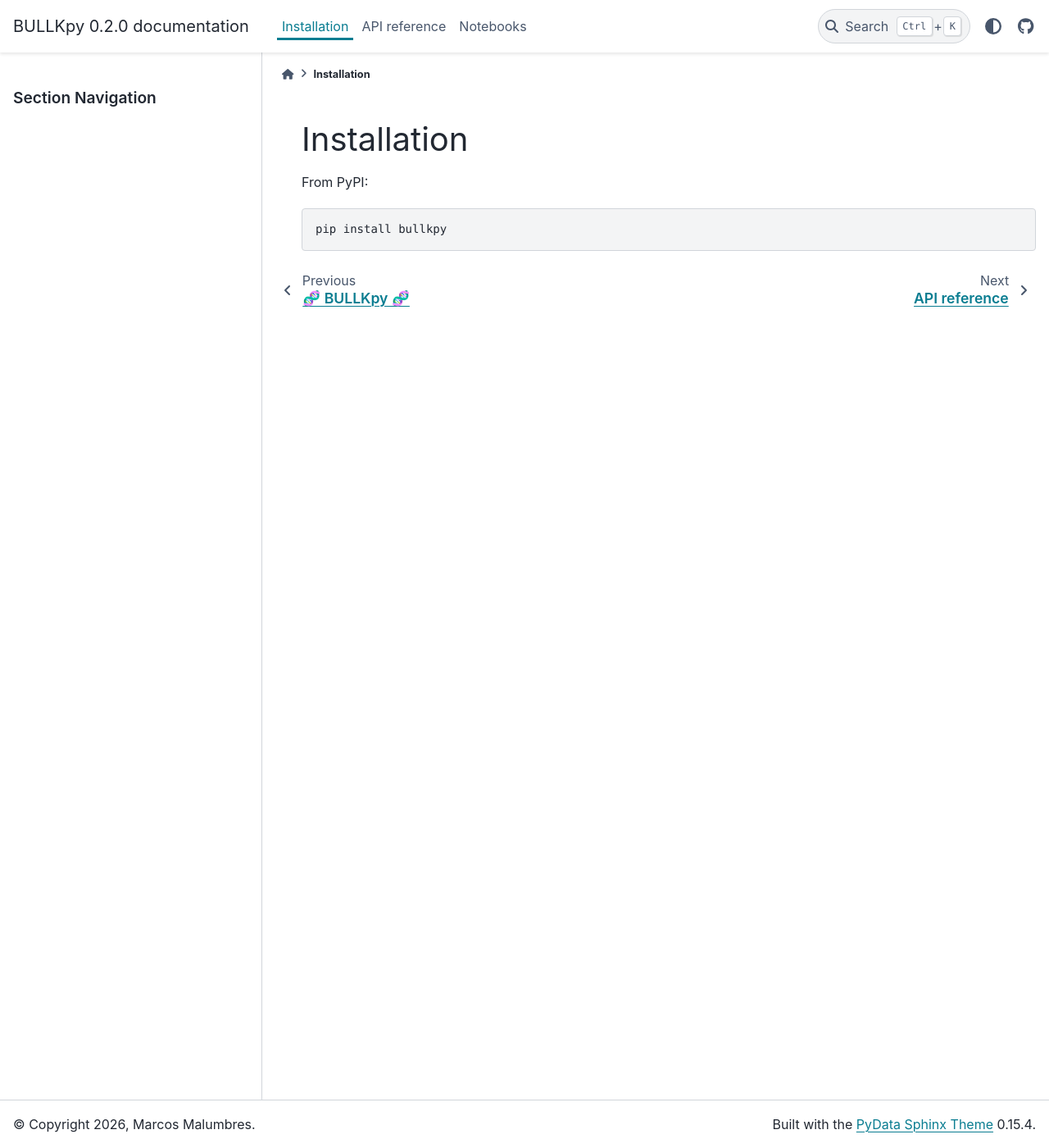
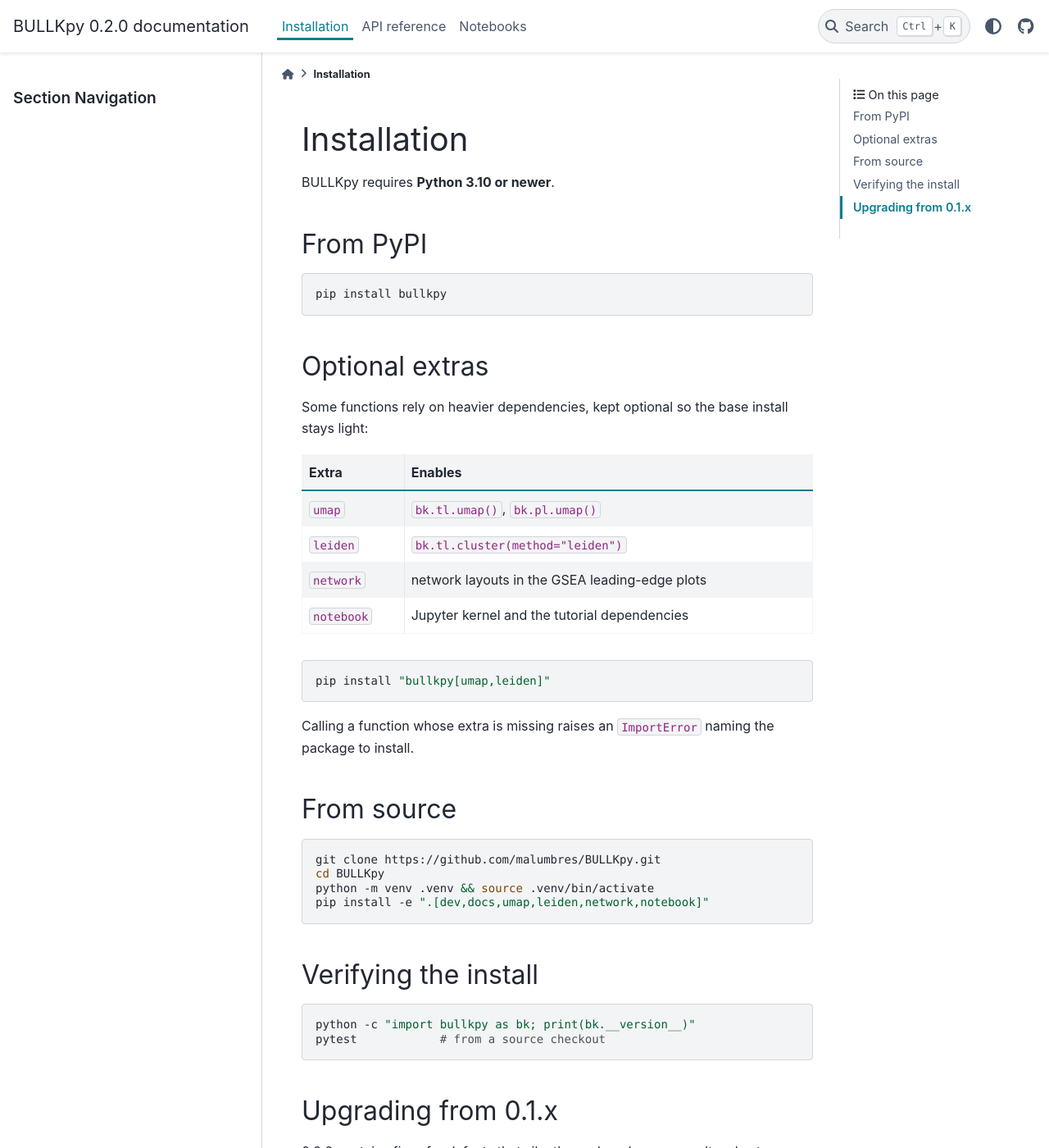
Before and after one commit to malumbres/BULLKpy, a Sphinx documentation site: the page built from docs/install.md, in a window 1280 px wide and 1400 px high. Shown: the whole window at 82% size. Built offline with Sphinx 7.4.7 and the PyData theme 0.15.4, drawn with Linux system fonts in a browser that asks for light colours; pages that are not in the unit, such as notebooks, are missing from menus; some of the changed text lies outside the part shown.

Commit message:
Align README and install docs with the shipped API
The README's "Typical workflow" was a schematic list of call names fenced
as shell, containing Python, and reading as copy-pasteable code. It never
was: bk.tl.de(adata) has always required groupby/group/reference, and 45
of its lines could not bind against the real signatures.

Replace it with a quick start that actually runs end to end, from
read_counts through QC, PCA, clustering, DE, associations and saving, and
keep the call list as a clearly labelled function index pointing at the
API reference. A new test binds every bk.* call in a README python block
against the real signatures, so the front page cannot drift again.

Also: the README claimed Python >= 3.9 in the notes while stating 3.10 in
the install section; document the upgrade path for the 0.2.0 breaking
changes where users will actually see it; expand docs/install.md to cover
the Python floor, the optional extras and what each enables; and drop four
unused image assets, including a stale 1 MB logo.

Co-Authored-By: Claude Opus 5 <noreply@anthropic.com>

````diff
--- a/docs/install.md
+++ b/docs/install.md
@@ -1,7 +1,51 @@
 # Installation
 
-From PyPI:
+BULLKpy requires **Python 3.10 or newer**.
+
+## From PyPI
 
 ```bash
 pip install bullkpy
 ```
+
+## Optional extras
+
+Some functions rely on heavier dependencies, kept optional so the base install
+stays light:
+
+| Extra | Enables |
+| --- | --- |
+| `umap` | `bk.tl.umap()`, `bk.pl.umap()` |
+| `leiden` | `bk.tl.cluster(method="leiden")` |
+| `network` | network layouts in the GSEA leading-edge plots |
+| `notebook` | Jupyter kernel and the tutorial dependencies |
+
+```bash
+pip install "bullkpy[umap,leiden]"
+```
+
+Calling a function whose extra is missing raises an `ImportError` naming the
+package to install.
+
+## From source
+
+```bash
+git clone https://github.com/malumbres/BULLKpy.git
+cd BULLKpy
+python -m venv .venv && source .venv/bin/activate
+pip install -e ".[dev,docs,umap,leiden,network,notebook]"
+```
+
+## Verifying the install
+
+```bash
+python -c "import bullkpy as bk; print(bk.__version__)"
+pytest            # from a source checkout
+```
+
+## Upgrading from 0.1.x
+
+0.2.0 contains fixes for defects that silently produced wrong results, plus two
+breaking changes. See the
+[changelog](https://github.com/malumbres/BULLKpy/blob/main/CHANGELOG.md) before
+re-running existing analyses.
````
Also changed, not shown: CHANGELOG.md (+9 -0 lines), README.md (+65 -19 lines), docs/_static/leading_edge_heatmap.png (deleted), docs/_static/plot_corr_heatmap.png (deleted), docs/_static/qc_counts_vs_genes.png (deleted), docs/images/BULLKpy_logo_initial.png (deleted), 1 other file.
